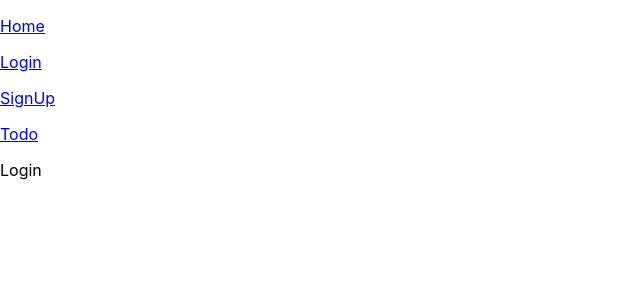
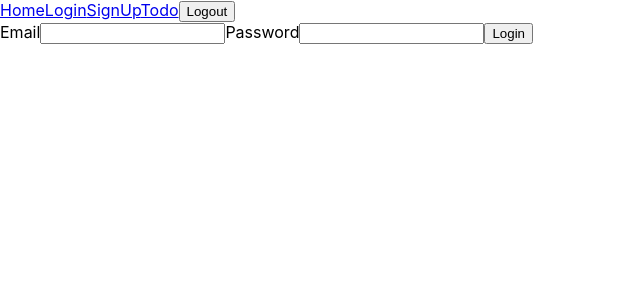
Before and after one commit to Montano-Pete/lab13-TODO-FE, a React (Create React App) app: page /login in a window 1280 px wide. Shown: the top 300 px of the page, without its empty margins (0-640 px from the left). Built offline with nearby package versions, Linux system fonts and the light colour scheme.

Commit message:
created login function and built out login page / adjusted links and  some other inconsistencies

```diff
--- a/src/App.js
+++ b/src/App.js
@@ -1,5 +1,5 @@
 import React, { Component } from "react";
-import { BrowserRouter as Router, Switch, Route, Link } from "react-router-dom";
+import { BrowserRouter as Router, Switch, Route, Link, Redirect } from "react-router-dom";
 import './App.css';
 import HomePage from './HomePage.js';
 import SignUpPage from './SignUpPage.js';
@@ -29,16 +29,21 @@ export default class App extends Component {
       <Router>
         <div>
           <div>
-            <p> <Link to="/">Home</Link> </p>
-            <p> <Link to="/login">Login</Link> </p>
-            <p> <Link to="/signup">SignUp</Link> </p>
-            <p> <Link to="/todo">Todo</Link> </p>
+            <Link to="/">Home</Link>
+            <Link to="/login">Login</Link>
+            <Link to="/signup">SignUp</Link>
+            <Link to="/todo">Todo</Link>
+            <button onClick={this.logout}>Logout</button>
           </div>
           <Switch>
             <Route path="/" exact render={(routerProps) => <HomePage {...routerProps} />} />
             <Route path="/signup" exact render={(routerProps) => <SignUpPage login={this.login} {...routerProps} />} />
             <Route path="/login" exact render={(routerProps) => <LoginPage login={this.login} {...routerProps} />} />
-            <Route path="/todo" exact render={(routerProps) => <TodoPage token={this.state.token} {...routerProps} />} />
+            <Route path="/todo" exact render={(routerProps) =>
+              this.state.token
+                ? <TodoPage token={this.state.token} {...routerProps} />
+                : <Redirect to="/" />
+            }/>
           </Switch>
         </div>
       </Router>
--- a/src/LoginPage.js
+++ b/src/LoginPage.js
@@ -1,10 +1,43 @@
 import React, { Component } from 'react'
+import { login } from './functions.js';
 
 export default class LoginPage extends Component {
+
+    state = {
+        email: '',
+        password: ''
+    }
+
+    handleSubmit = async e => {
+        e.preventDefault();
+
+        const token = await login(this.state.email, this.state.password)
+
+        this.props.login(token)
+        this.props.history.push("/todo")
+    }
+
+    handleEmail = e => {
+        this.setState({ email: e.target.value })
+    }
+
+    handlePassword = e => {
+        this.setState({ password: e.target.value })
+    }
     render() {
         return (
             <div>
-                Login
+                <form onSubmit={this.handleSubmit}>
+                    <label>
+                        Email
+                        <input type="email" onChange={this.handleEmail}/>
+                    </label>
+                    <label>
+                        Password
+                        <input type="password" onChange={this.handlePassword} />
+                    </label>
+                    <button>Login</button>
+                </form>
             </div>
         )
     }
--- a/src/TodoPage.js
+++ b/src/TodoPage.js
@@ -35,7 +35,7 @@ export default class TodoPage extends Component {
             <div>
                 <form onSubmit={this.handleSubmit}>
                     <label>
-                        Name
+                        Todos!
                         <input onChange={this.handleName} />
                     </label>
                     <button>Add Todo!</button>
--- a/src/functions.js
+++ b/src/functions.js
@@ -4,6 +4,17 @@ const URL = 'https://quiet-depths-96304.herokuapp.com';
 export async function signup(email, password) {
     const data = await request
         .post(`${URL}/auth/signup`)
+        .send({
+            email: email,
+            password: password
+        })
+
+    return data.body.token;
+}
+
+export async function login(email, password) {
+    const data = await request
+        .post(`${URL}/auth/signin`)
         .send({
             email: email,
             password: password
```
